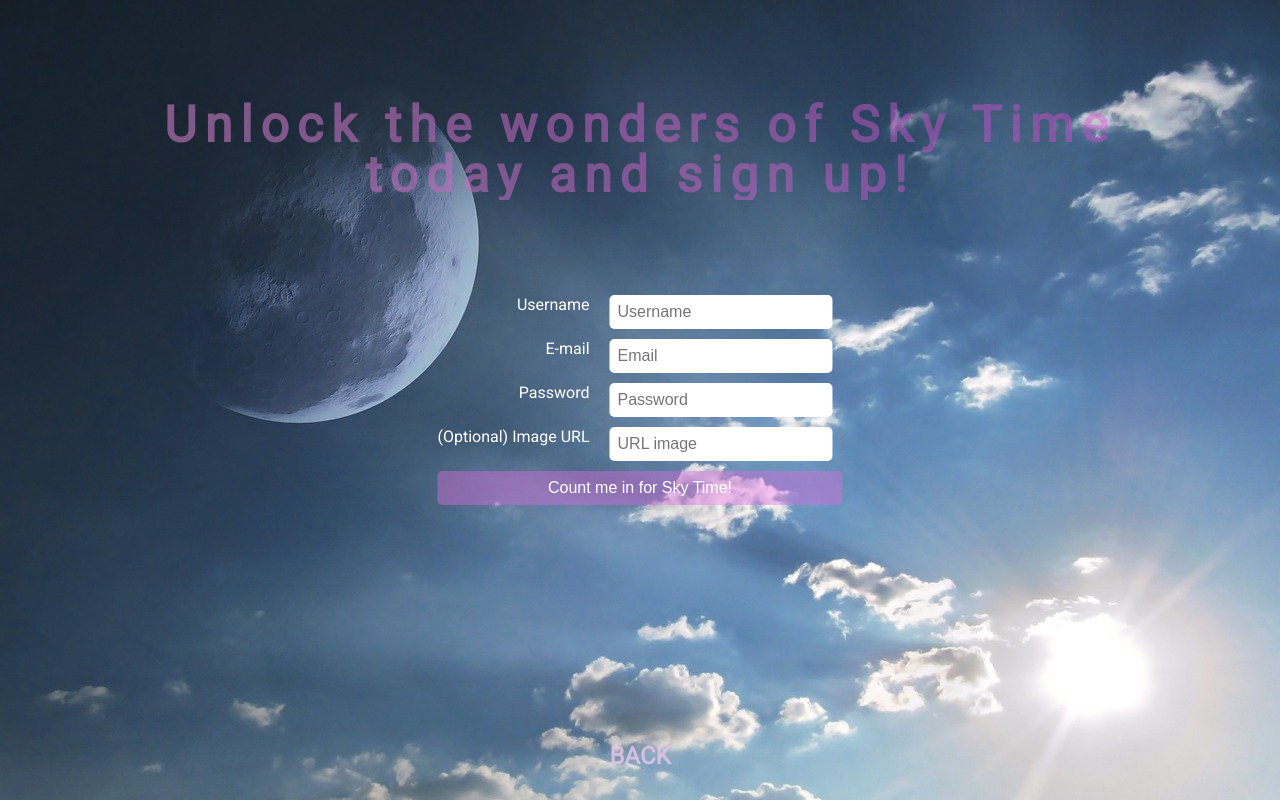
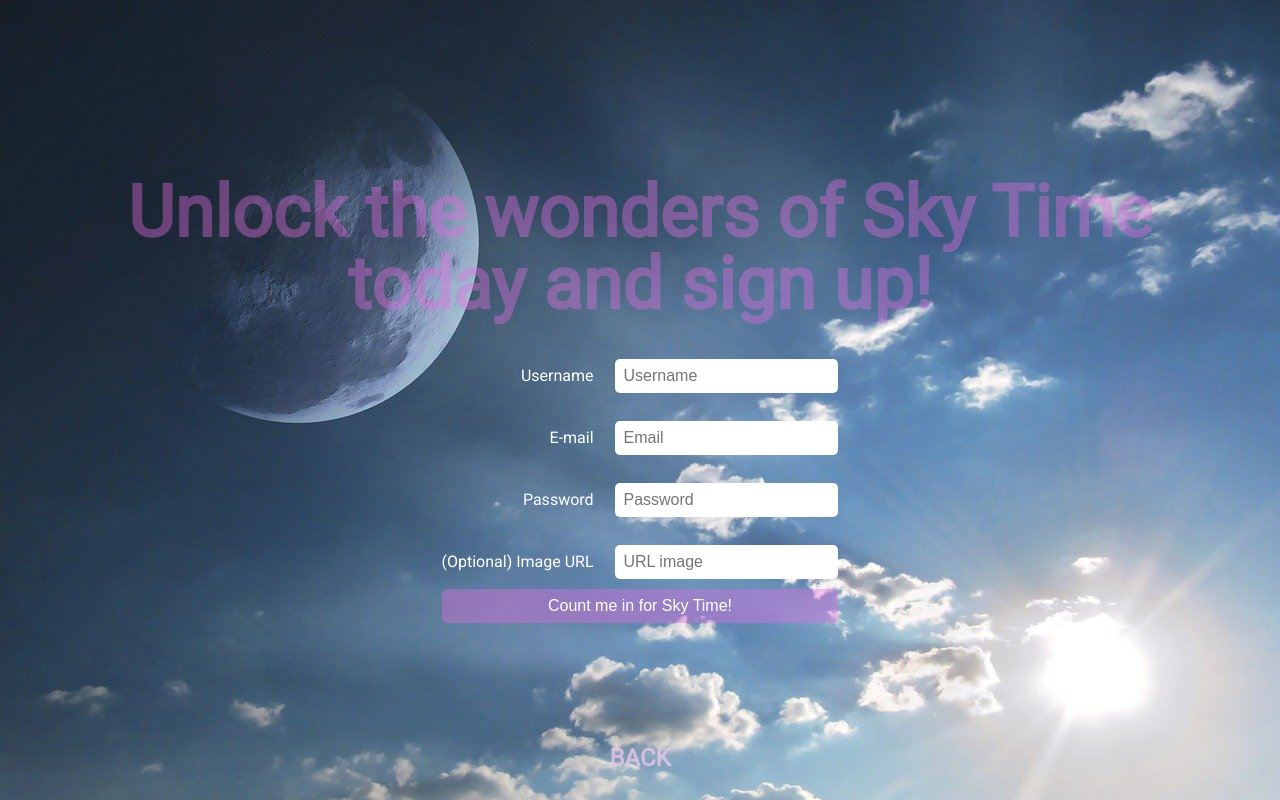
Before and after one commit to kristinaMujakic/Sky_Time, a Flask app: page /signup in a window 1280 px wide. Run offline with Flask 3, Linux system fonts and the light colour scheme.

Commit message:
refactoring css

```diff
--- a/static/stylesheets/style.css
+++ b/static/stylesheets/style.css
@@ -10,63 +10,47 @@ html {
 
 body {
     font-family: 'Roboto', 'Open Sans', 'Lato', sans-serif;
+    color: rgba(227, 109, 225, 0.4);
+    font-size: 4.8rem;
+    text-align: center;
+    line-height: 1;
+
     background-image: url(../images/sky_cover.jpg);
     background-size: cover;
     height: 100vh;
 }
 
-header {
-    position: fixed;
-    top: 0;
-    left: 50%;
-    transform: translateX(-50%);
-    margin-top: 100px;
-    width: 80%;
-    text-align: center;
-    line-height: 1;
-    font-size: 5.5rem;
-    letter-spacing: 0.8rem;
-    color: rgba(227, 109, 225, 0.4);
-    background: linear-gradient(to right, rgba(184, 120, 184, 0.66), rgba(223, 70, 220, 0.4));
-    background-clip: text;
-    -webkit-background-clip: text;
-    -webkit-text-fill-color: transparent;
-}
-
+h1,
 h2 {
-    font-size: 5rem;
-}
-
-.returnbtn #logoutp {
-    position: fixed;
-    left: 50%;
-    transform: translateX(-50%);
-    bottom: 20px;
-    text-align: center;
+    margin-bottom: 20px;
 }
 
 .container {
-    position: absolute;
-    top: 50%;
-    left: 50%;
-    transform: translate(-50%, -50%);
-    box-sizing: border-box;
-    text-align: center;
+    display: flex;
+    flex-direction: column;
+    justify-content: center;
+    align-items: center;
+    margin: 0 30px;
+    height: 100vh;
 }
 
-.container form {
+.signup,
+.login {
     display: flex;
     flex-direction: column;
+    gap: 10px;
+    align-items: self-end;
 }
 
-.container form .form-container {
-    display: flex;
-    align-items: stretch;
-    gap: 1rem;
-    margin-bottom: 1rem;
+.signup button,
+.login button {
+    align-self: stretch;
 }
 
-.container form label {
+/* FORM STYLE */
+
+.formstyle label,
+.formstyle p {
     flex: 1;
     font-size: 1.6rem;
     color: #ffffff;
@@ -74,9 +58,10 @@ h2 {
     text-align: right;
 }
 
-.container form input[type='text'],
-.container form input[type='password'],
-.container form button {
+.formstyle input[type='text'],
+.formstyle input[type='password'],
+.formstyle input[type='checkbox'],
+.formstyle button {
     flex: 1;
     padding: 0.8rem;
     font-size: 1.6rem;
@@ -84,7 +69,7 @@ h2 {
     border: none;
 }
 
-.container form button {
+.formstyle button {
     color: #ffffff;
     background-color: rgba(227, 109, 225, 0.4);
     cursor: pointer;
@@ -92,8 +77,22 @@ h2 {
     padding: 0.8rem 2rem;
 }
 
-.container form button:hover {
+.formstyle button:hover {
     background-color: rgba(231, 197, 231, 0.8);
+}
+
+.goodbye p {
+    margin-bottom: 15px;
+    font-size: 4.8rem;
+}
+
+/* RETURN LINK */
+
+.returnbtn {
+    position: fixed;
+    left: 50%;
+    transform: translateX(-50%);
+    bottom: 20px;
 }
 
 a {
@@ -118,78 +117,37 @@ a:active {
     transition: all 0.4s ease;
 }
 
-.homepagebtn {
-    font-size: 3rem;
+.usergrid {
+    display: grid;
+    grid-template-columns: 1fr 1fr;
+    grid-template-rows: 1fr;
+    gap: 15px;
 }
 
-.returnbtn {
-    position: fixed;
-    left: 50%;
-    transform: translateX(-50%);
-    bottom: 20px;
-    text-align: center;
+.formgrid {
+    display: grid;
+    grid-template-columns: 1fr 1fr;
+    grid-template-rows: repeat(6, auto);
+    gap: 15px;
 }
 
-.form-container {
-    position: relative;
+.col1 {
+    grid-column: 1;
+    grid-row: 1;
 }
 
-.flash-messages {
-    position: absolute;
-    left: 0;
-    bottom: 20rem;
-    width: 100%;
-    text-align: center;
+.col2 {
+    grid-column: 2;
+    grid-row: 1;
+    align-self: center;
 }
 
-#flash-messages {
-    bottom: -8rem;
+.row2 {
+    grid-column: 1 / span 2;
 }
 
-.flash-messages .alert {
-    display: inline-block;
-    padding: 0.5rem 1rem;
-    margin-bottom: 1rem;
-    border-radius: 5px;
-    font-size: 1.6rem;
-    color: #fff;
-}
-
-.flash-messages .alert-error {
-    background-color: #ea157c;
-}
-
-.searchform {
-    display: grid;
-    grid-template-columns: repeat(2, 1fr);
-    align-items: center;
-    justify-content: flex-end;
-    gap: 1rem;
-}
-
-.searchform form .form-container {
-    grid-template-columns: 1fr;
-}
-
-.searchform form label {
-    text-align: left;
-}
-
-.searchform .info-container {
+.edit {
     display: flex;
     flex-direction: column;
-    gap: 1rem;
-    margin-top: 2rem;
+    align-items: center;
 }
-
-.searchform .info-container p {
-    font-size: 1.6rem;
-    color: #ffffff;
-    text-align: left;
-}
-
-.options {
-    display: flex;
-    align-items: center;
-    gap: 5px;
-}
--- a/templates/_form.html
+++ b/templates/_form.html
@@ -4,7 +4,7 @@
 
 <div class="form-container">
     {{ field.label }}
-    {{ field(class="form-control") }}
+    {{ field(class="formstyle") }}
 
     <span>
         {% if field.errors %}
--- a/templates/login.html
+++ b/templates/login.html
@@ -1,15 +1,15 @@
 {% extends 'base.html' %}
 {% block content %}
 
-<div class="container login">
+<div class="container">
 
-    <form method="POST">
+    <form method="POST" class="formstyle login">
         {% include "_form.html" %}
-
         <button type="submit">Enjoy the cosmic ride</button>
     </form>
 
 </div>
+
 <div class="flash-messages">
     {% for category, message in get_flashed_messages(with_categories=True) %}
     <div class="alert alert-{{ category }}">{{ message }}</div>
--- a/templates/logout.html
+++ b/templates/logout.html
@@ -1,10 +1,11 @@
 {% extends 'base.html' %}
 {% block content %}
 
-<header>
+<div class="container goodbye">
     <p>{{ g.user.username }}</p>
     <p>Safe travels through the celestial expanse until we meet again!</p>
-</header>
+</div>
+
 
 <p class="returnbtn"><a href="/">Back</a></p>
 
--- a/templates/signup.html
+++ b/templates/signup.html
@@ -1,13 +1,11 @@
 {% extends 'base.html' %}
 {% block content %}
 
-<header>
-    <h2>Unlock the wonders of Sky Time today and sign up!</h2>
-</header>
-
 <div class="container">
 
-    <form method="POST">
+    <h2>Unlock the wonders of Sky Time today and sign up!</h2>
+
+    <form method="POST" class="formstyle signup">
         {% include "_form.html" %}
         <button type="submit">Count me in for Sky Time!</button>
     </form>
@@ -20,7 +18,6 @@
 
 </div>
 
-
 <p class="returnbtn"><a href="/">Back</a></p>
 
 {% endblock %}
```
Also changed, not shown: templates/homepage.html (+2 -5 lines), templates/user.html (+9 -11 lines).
